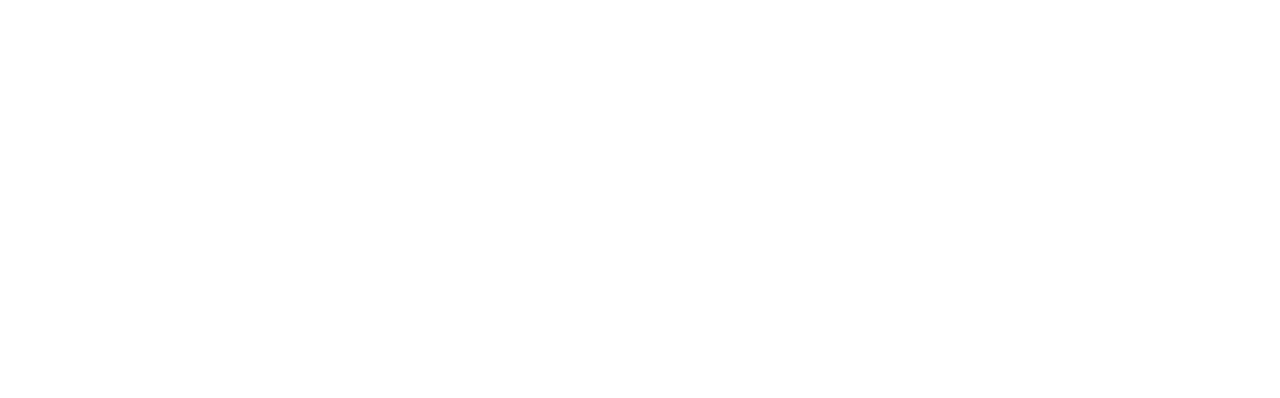
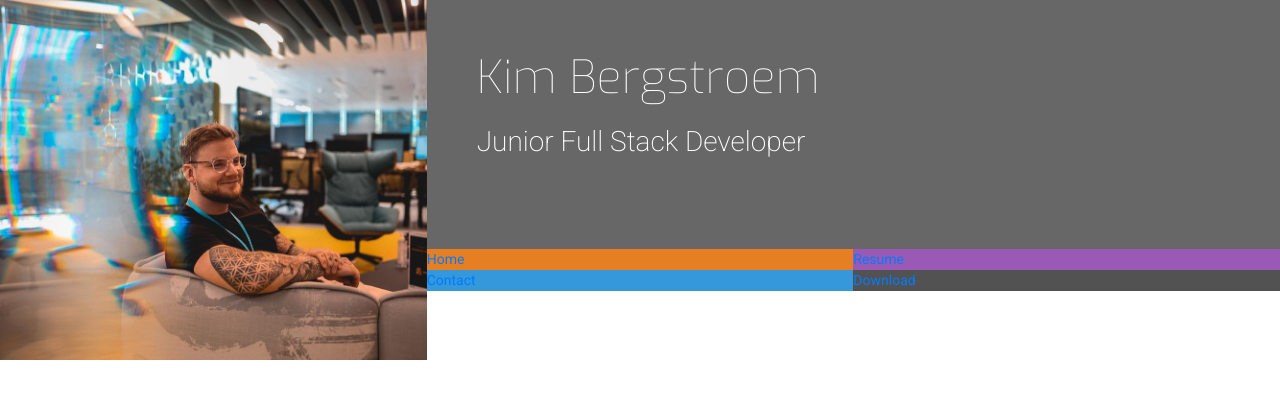
Before and after one commit to KimBergstroem/profile-Portfolio-Site, a website: page index.html in a window 1280 px wide. Drawn offline with nearby package versions, Linux system fonts and the light colour scheme.

Commit message:
Add: styling to title and heading

```diff
--- a/assets/style.css
+++ b/assets/style.css
@@ -0,0 +1,77 @@
+@import url('https://fonts.googleapis.com/css?family=Roboto:100,200,300,400,500,600,700|Exo:100,200,300,400,500,600,700');
+
+body {
+    font-family: 'Roboto', sans-serif;
+}
+
+/*----------------------------------------------Colors */
+.bg-color-name-title {
+    background-color: #676767;
+}
+
+.ui-menu-color-home {
+    background-color: #e67e22;
+}
+
+.ui-menu-color-resume {
+    background-color: #9b59b6;
+}
+
+.ui-menu-color-contact {
+    background-color: #3498db;
+}
+
+.ui-menu-color-download {
+    background-color: #525252;
+}
+
+/*----------------------------------------------Heading */
+header {
+    margin: 0;
+
+}
+
+.heading {
+    margin-left: 50px;
+}
+
+.logo {
+    background: url("images/image-profile_picture.jpg");
+    background-position: center;
+    background-repeat: no-repeat;
+    background-size: cover;
+    min-height: 360px;
+    transition: all .5s ease-in-out;
+    -moz-transition: all .5s ease-in-out;
+    -webkit-transition: all .5s ease-in-out;
+}
+
+.name {
+    font-family: 'Exo', sans-serif;
+    font-weight: 100;
+    font-size: 46px;
+    margin-top: 50px;
+    color: #fff;
+}
+
+.title {
+    font-family: 'Roboto', sans-serif;
+    font-weight: 200;
+    font-size: 28px;
+    margin-top: 20px;
+    margin-bottom: 90px;
+    color: #fff;
+}
+
+.list-inline-item:not(:last-child) {
+    margin: 0;
+}
+
+.menucontainer {
+    font-size: 0;
+}
+
+#nav li {
+    font-size: 14px;
+    padding: 0;
+}
--- a/index.html
+++ b/index.html
@@ -6,14 +6,48 @@
   <meta charset="utf-8">
   <meta name="viewport" content="width=device-width, initial-scale=1, shrink-to-fit=no">
   <link rel="stylesheet" href="main.css">
-
+  <link rel="stylesheet" href="assets/style.css" typer="text/css">
 
   <title>Kim's Portfolio</title>
 </head>
 
 <body>
 
-  <header></header>
+  <header>
+    <div class="row no-gutters">
+
+      <a href="index.html" class="col-md-4 logo">
+
+      </a>
+
+      <div class="col-md-8">
+        <div class="row no-gutters bg-color-name-title">
+          <div class="col heading">
+            <h1 class="name">Kim Bergstroem</h1>
+            <h2 class="title">Junior Full Stack Developer</h2>
+          </div>
+        </div>
+        <div class="row no-gutters">
+          <div class="col">
+            <ul id="nav" class="list-inline menucontainer">
+              <li class="col-6 col-sm3 ui-menu-color-home list-inline-item">
+                <a href="#"> <span>Home</span></a>
+              </li>
+              <li class="col-6 col-sm3 ui-menu-color-resume list-inline-item">
+                <a href="#"> <span>Resume</span></a>
+              </li>
+              <li class="col-6 col-sm3 ui-menu-color-contact list-inline-item">
+                <a href="#"> <span>Contact</span></a>
+              </li>
+              <li class="col-6 col-sm3 ui-menu-color-download list-inline-item">
+                <a href="#"> <span>Download</span></a>
+              </li>
+            </ul>
+          </div>
+        </div>
+      </div>
+    </div>
+  </header>
 
 
   <section></section>
--- a/main.scss
+++ b/main.scss
@@ -1,4 +1,3 @@
-
 //Include your custom css here before the import
 
 
```
Also changed, not shown: assets/images/image-profile_picture.jpg (added). Lines whose indentation alone changed are shown as unchanged.
